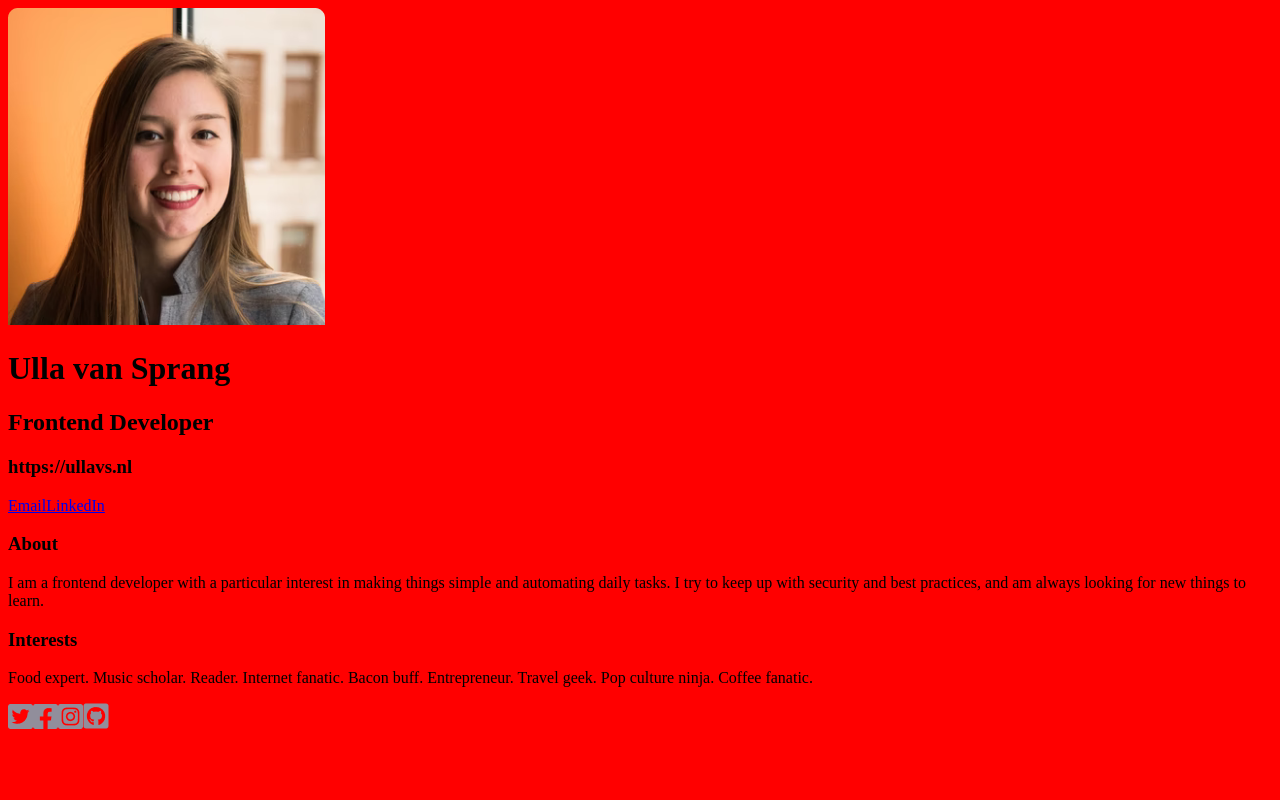
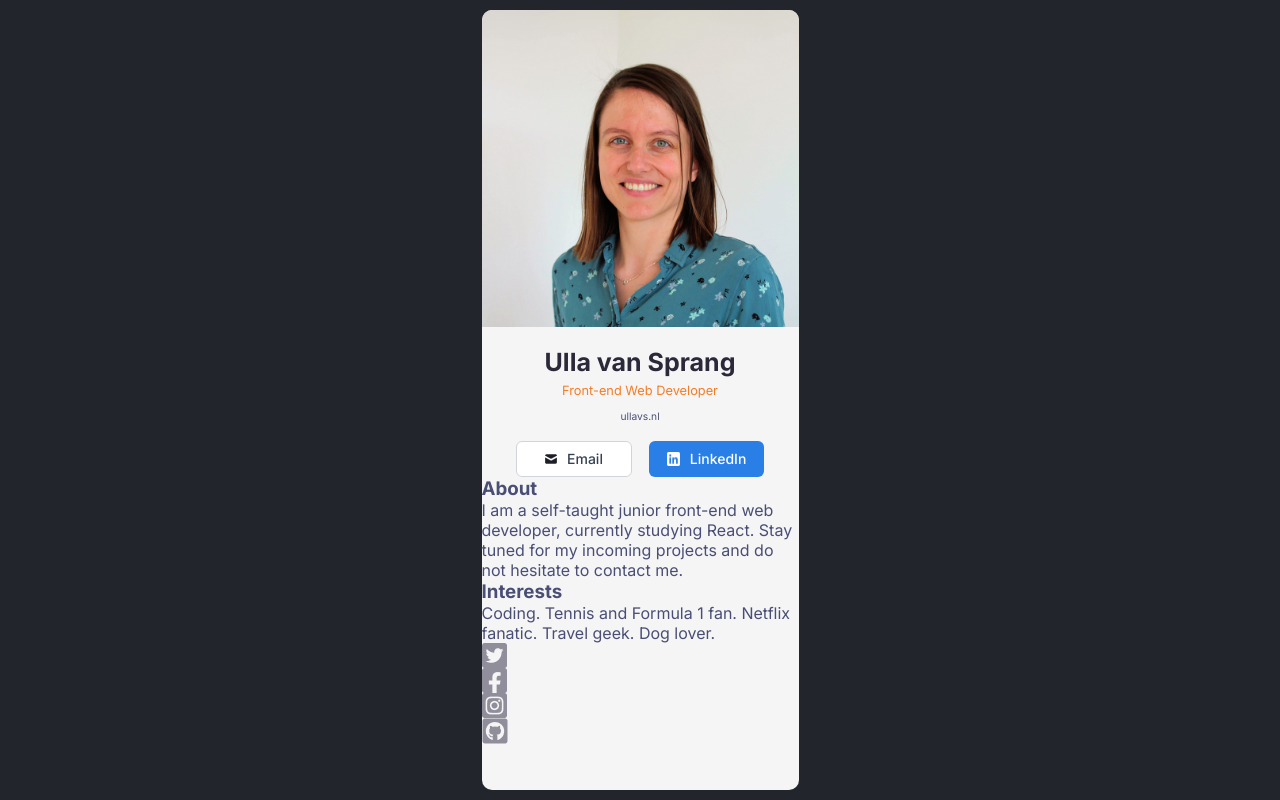
Before and after one commit to Ullavs/digital-business-card, a React app: page / in a window 1280 px wide. Built offline with nearby package versions, Linux system fonts and the light colour scheme.

Commit message:
Update css

```diff
--- a/public/index.html
+++ b/public/index.html
@@ -5,6 +5,12 @@
     <meta http-equiv="X-UA-Compatible" content="IE=edge" />
     <meta name="viewport" content="width=device-width, initial-scale=1.0" />
     <title>Digital Business Card</title>
+    <link rel="preconnect" href="https://fonts.googleapis.com" />
+    <link rel="preconnect" href="https://fonts.gstatic.com" crossorigin />
+    <link
+      href="https://fonts.googleapis.com/css2?family=Inter:wght@400;500;700&display=swap"
+      rel="stylesheet"
+    />
     <link rel="stylesheet" href="style.css" />
   </head>
   <body>
--- a/public/style.css
+++ b/public/style.css
@@ -1,3 +1,153 @@
+:root {
+  --background-color: #23252c;
+  --card-color: #f5f5f5;
+  --headers-text-color: #2b283a;
+  --subtext-color: #f47d27;
+  --paragraphs-text-color: #4a4e74;
+  --email-button-background: #ffffff;
+  --email-button-border: #d1d5db;
+  --email-text-color: #374151;
+  --linkedin-button-background: #297fe5;
+  --linkedin-text-color: #ffffff;
+  --footer-background-color: #d5d4d8;
+}
+
+/* @media (prefers-color-scheme: dark) {
+  :root {
+    --card-color: #1a1b21;
+    --headers-text-color: #f5f5f5;
+    --subtext-color: #f3bf99;
+    --paragraphs-text-color: #dcdcdc;
+    --linkedin-button-background: #5093e2;
+    --footer-background-color: #161619;
+  }
+} */
+
+*,
+*::before,
+*::after {
+  box-sizing: border-box;
+}
+
+* {
+  margin: 0;
+}
+
+html,
 body {
-  background-color: red;
+  height: 100%;
 }
+
+img,
+picture,
+video,
+canvas,
+svg {
+  display: block;
+  max-width: 100%;
+}
+
+input,
+button,
+textarea,
+select {
+  font: inherit;
+}
+
+p,
+h1,
+h2,
+h3,
+h4,
+h5,
+h6 {
+  overflow-wrap: break-word;
+}
+
+#root,
+#__next {
+  isolation: isolate;
+}
+
+body {
+  font-family: "Inter", sans-serif;
+  background-color: var(--background-color);
+  color: var(--paragraphs-text-color);
+  display: grid;
+  place-content: center;
+}
+
+.container {
+  background-color: var(--card-color);
+  width: 317px;
+  height: 780px;
+  border-radius: 0.625rem;
+}
+
+.photo {
+  border-top-left-radius: 0.625rem;
+  border-top-right-radius: 0.625rem;
+}
+
+.header-text {
+  text-align: center;
+  margin-top: 1.25rem;
+  padding-inline: 1rem;
+}
+
+h1 {
+  color: var(--headers-text-color);
+  font-size: 1.5625rem;
+  line-height: 1.89rem;
+}
+
+h2 {
+  color: var(--subtext-color);
+  font-size: 0.8rem;
+  font-weight: 400;
+  line-height: 1rem;
+  margin-top: 0.375rem;
+}
+
+.url {
+  display: inline-block;
+  color: var(--paragraphs-text-color);
+  font-size: 0.64rem;
+  font-weight: 400;
+  line-height: 1rem;
+  text-decoration: none;
+  margin-top: 0.55rem;
+}
+
+.buttons-header {
+  display: flex;
+  justify-content: center;
+  font-size: 0.875rem;
+  font-weight: 500;
+  line-height: 1rem;
+  text-decoration: none;
+  gap: 1.0625rem;
+  margin-top: 1.0625rem;
+}
+
+.email-button,
+.linkedin-button {
+  text-decoration: none;
+  display: flex;
+  align-items: center;
+  gap: 0.6rem;
+  border-radius: 0.375rem;
+}
+
+.email-button {
+  background-color: var(--email-button-background);
+  color: var(--email-text-color);
+  border: 1px solid var(--email-button-border);
+  padding: 0.5625rem 1.75rem;
+}
+
+.linkedin-button {
+  background-color: var(--linkedin-button-background);
+  color: var(--linkedin-text-color);
+  padding: 0.5625rem 1.125rem;
+}
--- a/src/components/About.js
+++ b/src/components/About.js
@@ -5,9 +5,9 @@ export default function About() {
     <div>
       <h3>About</h3>
       <p>
-        I am a frontend developer with a particular interest in making things
-        simple and automating daily tasks. I try to keep up with security and
-        best practices, and am always looking for new things to learn.
+        I am a self-taught junior front-end web developer, currently studying
+        React. Stay tuned for my incoming projects and do not hesitate to
+        contact me.
       </p>
     </div>
   );
--- a/src/components/Footer.js
+++ b/src/components/Footer.js
@@ -3,10 +3,18 @@ import React from "react";
 export default function Footer() {
   return (
     <div>
-      <img src="./images/twitter.png" />
-      <img src="./images/facebook.png" />
-      <img src="./images/instagram.png" />
-      <img src="./images/github.png" />
+      <a href="https://twitter.com/Ullafvs">
+        <img src="./images/twitter.png" />
+      </a>
+      <a href="https://www.facebook.com/ufvansprang">
+        <img src="./images/facebook.png" />
+      </a>
+      <a href="https://www.instagram.com/ullafvs/">
+        <img src="./images/instagram.png" />
+      </a>
+      <a href="https://github.com/Ullavs">
+        <img src="./images/github.png" />
+      </a>
     </div>
   );
 }
--- a/src/components/Info.js
+++ b/src/components/Info.js
@@ -3,13 +3,30 @@ import React from "react";
 export default function Info() {
   return (
     <div>
-      <img src="./images/photo.png" />
-      <h1>Ulla van Sprang</h1>
-      <h2>Frontend Developer</h2>
-      <h3>https://ullavs.nl</h3>
-      <div>
-        <a href="#">Email</a>
-        <a href="#">LinkedIn</a>
+      <img
+        className="photo"
+        src="./images/photo.jpg"
+        alt="profile photo of Ulla van Sprang"
+      />
+      <div className="header-text">
+        <h1>Ulla van Sprang</h1>
+        <h2>Front-end Web Developer</h2>
+        <a href="https://ullavs.nl" className="url">
+          ullavs.nl
+        </a>
+        <div className="buttons-header">
+          <a className="email-button" href="mailto:ullavansprang@gmail.com">
+            <img src="./images/email.png" width="12.8px" height="9.6px" />
+            Email
+          </a>
+          <a
+            className="linkedin-button"
+            href="https://www.linkedin.com/in/ullavansprang/"
+          >
+            <img src="./images/linkedin.png" width="13.33px" height="13.33px" />
+            LinkedIn
+          </a>
+        </div>
       </div>
     </div>
   );
--- a/src/components/Interests.js
+++ b/src/components/Interests.js
@@ -5,8 +5,8 @@ export default function Interests() {
     <div>
       <h3>Interests</h3>
       <p>
-        Food expert. Music scholar. Reader. Internet fanatic. Bacon buff.
-        Entrepreneur. Travel geek. Pop culture ninja. Coffee fanatic.
+        Coding. Tennis and Formula 1 fan. Netflix fanatic. Travel geek. Dog
+        lover.
       </p>
     </div>
   );
--- a/src/index.js
+++ b/src/index.js
@@ -7,7 +7,7 @@ import Footer from "./components/Footer";
 
 function App() {
   return (
-    <div>
+    <div className="container">
       <Info />
       <About />
       <Interests />
```
Also changed, not shown: public/app.js, public/images/email.png (added), public/images/linkedin.png (added), public/images/photo.jpg (added), public/images/photo.png (deleted).
